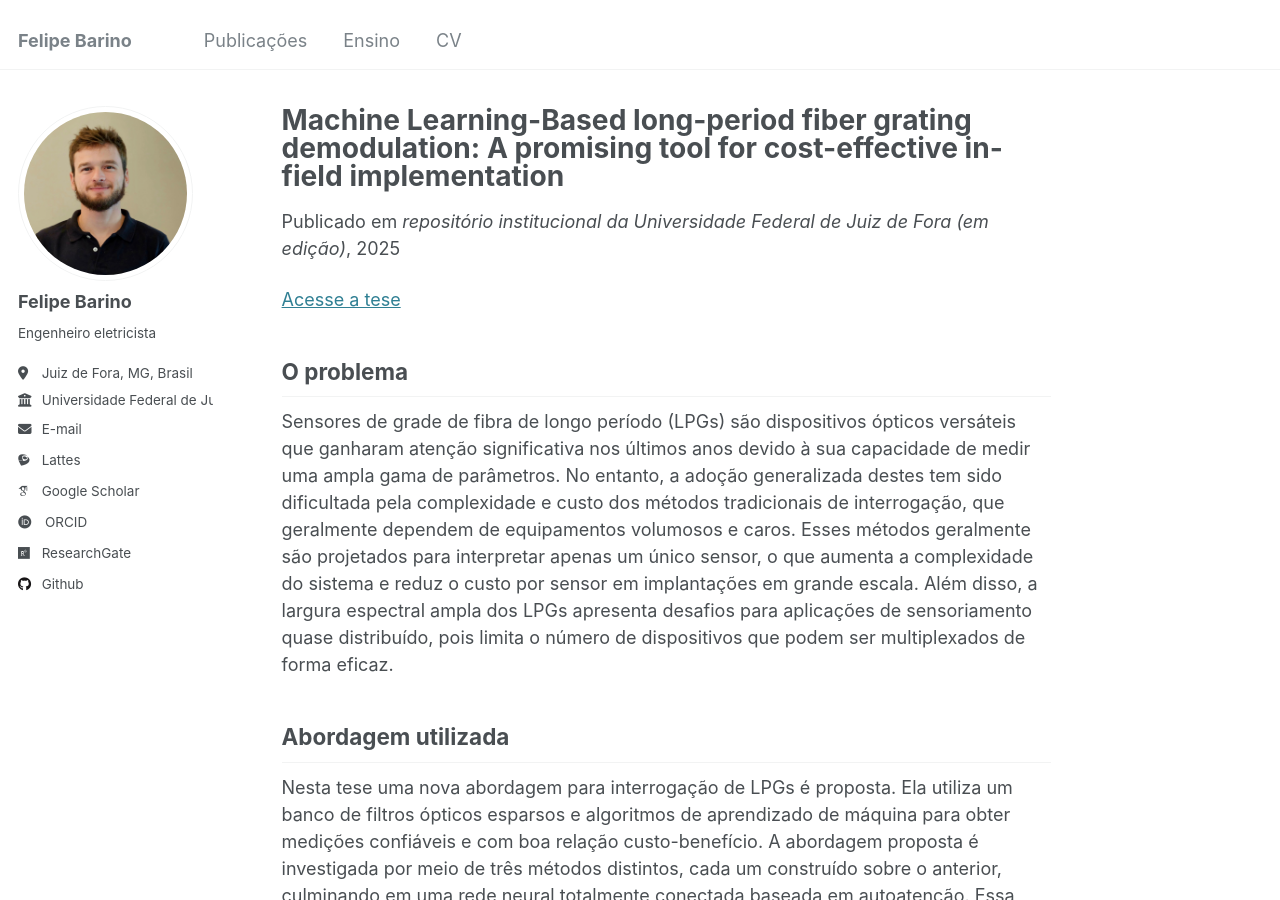
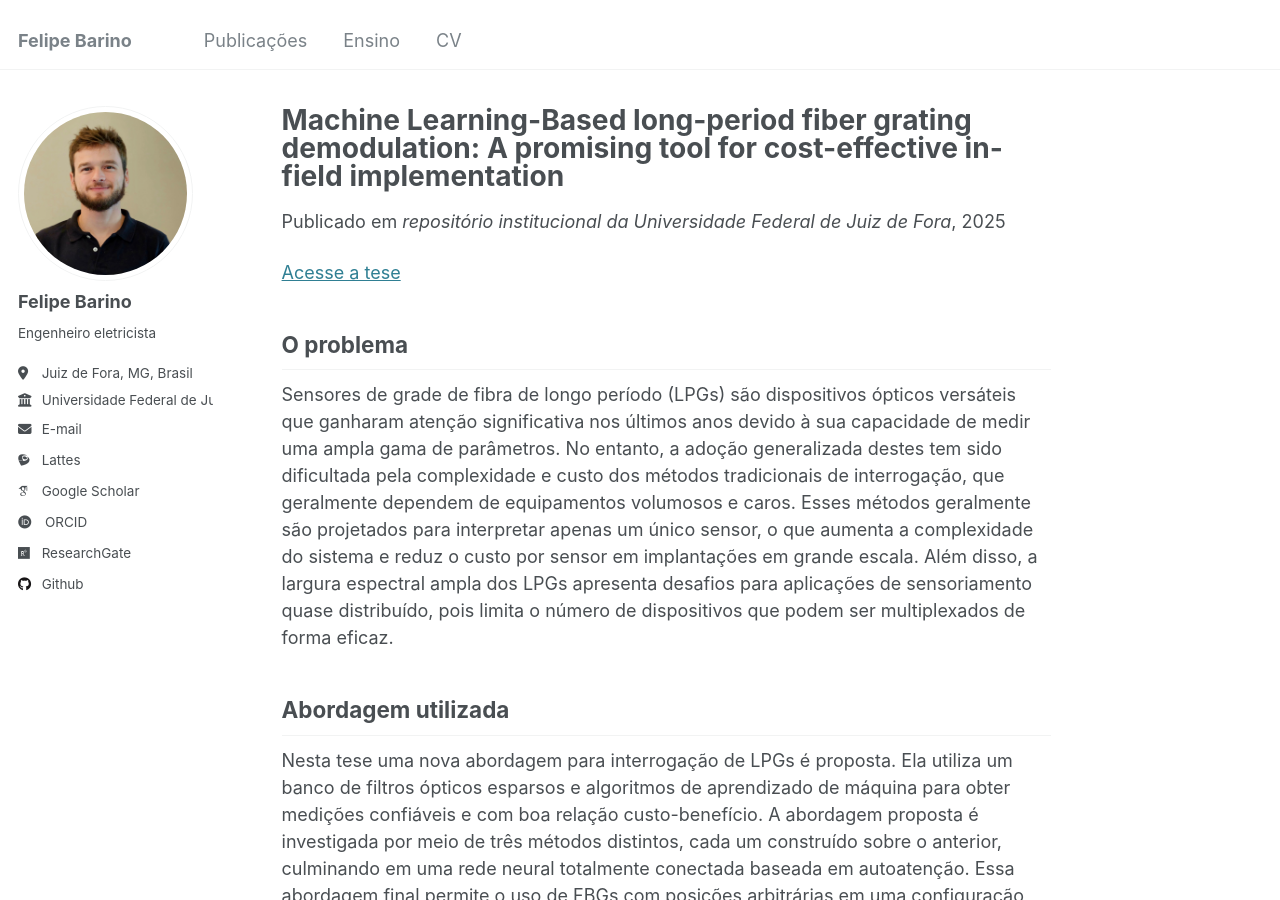
Before and after one commit to felipebarino/felipebarino.github.io, a Jekyll site: the page built from _publications/2025-01-21-Machine-learning-based-log-period-fiber-grating-demodulation.md, in a window 1280 px wide and 900 px high. Built offline with Jekyll 4.4.1, drawn with Linux system fonts in a browser that asks for light colours; some web fonts are replaced.

```diff
--- a/_publications/2025-01-21-Machine-learning-based-log-period-fiber-grating-demodulation.md
+++ b/_publications/2025-01-21-Machine-learning-based-log-period-fiber-grating-demodulation.md
@@ -4,11 +4,11 @@ collection: publications
 permalink: /publication/2025-01-21-Machine-learning-based-log-period-fiber-grating-demodulation
 category: theses
 date: 2025-01-21
-venue: 'repositório institucional da Universidade Federal de Juiz de Fora (em edição)'
+venue: 'repositório institucional da Universidade Federal de Juiz de Fora'
 citation: 'Felipe Barino, "Machine Learning-Based long-period fiber grating demodulation: A promising tool for cost-effective in-field implementation." repositório institucional da Universidade Federal de Juiz de Fora, (Tese de Doutorado) 2025.'
 ---
 
-[Acesse a tese](/files/tese_barino.pdf){:target="_blank"}
+[Acesse a tese](https://repositorio.ufjf.br/jspui/handle/ufjf/18165){:target="_blank"}
 
 
 ## O problema
```
